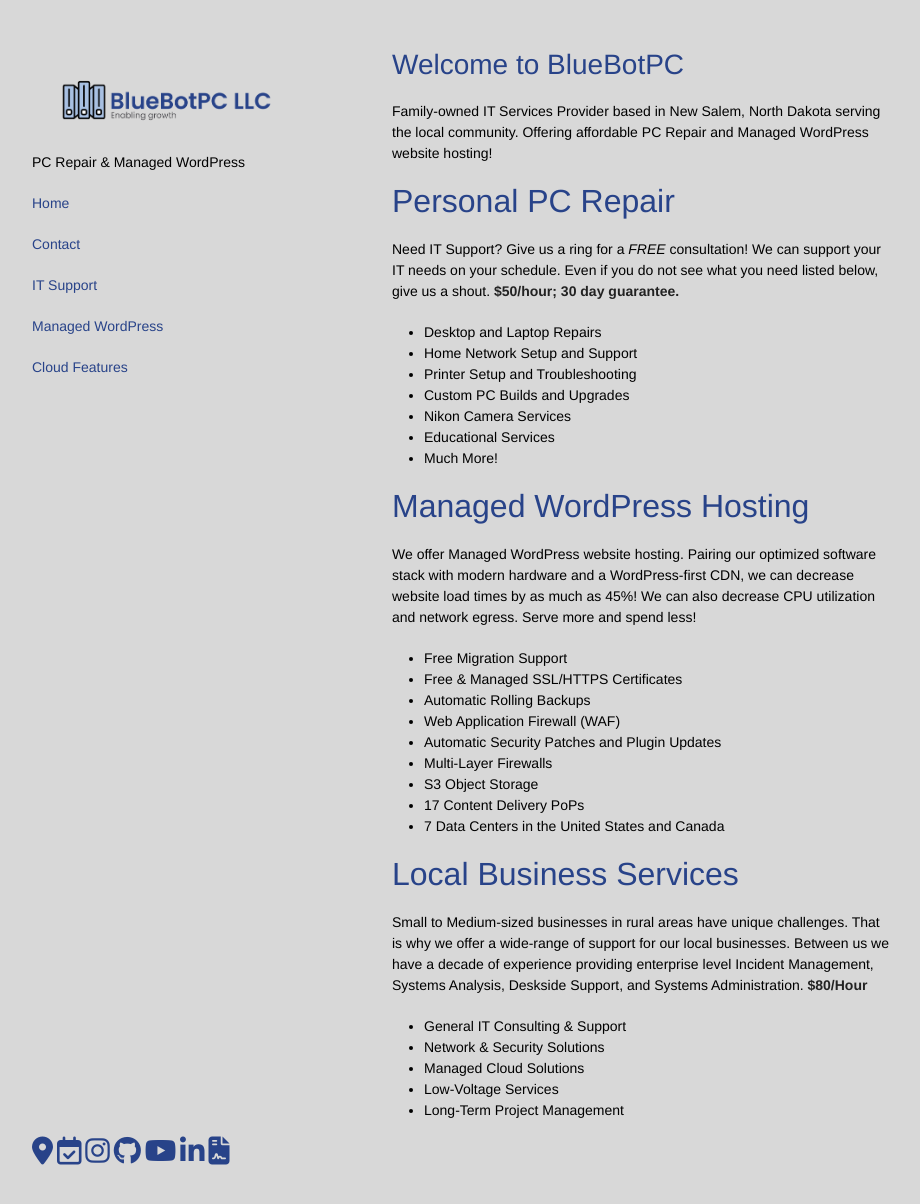
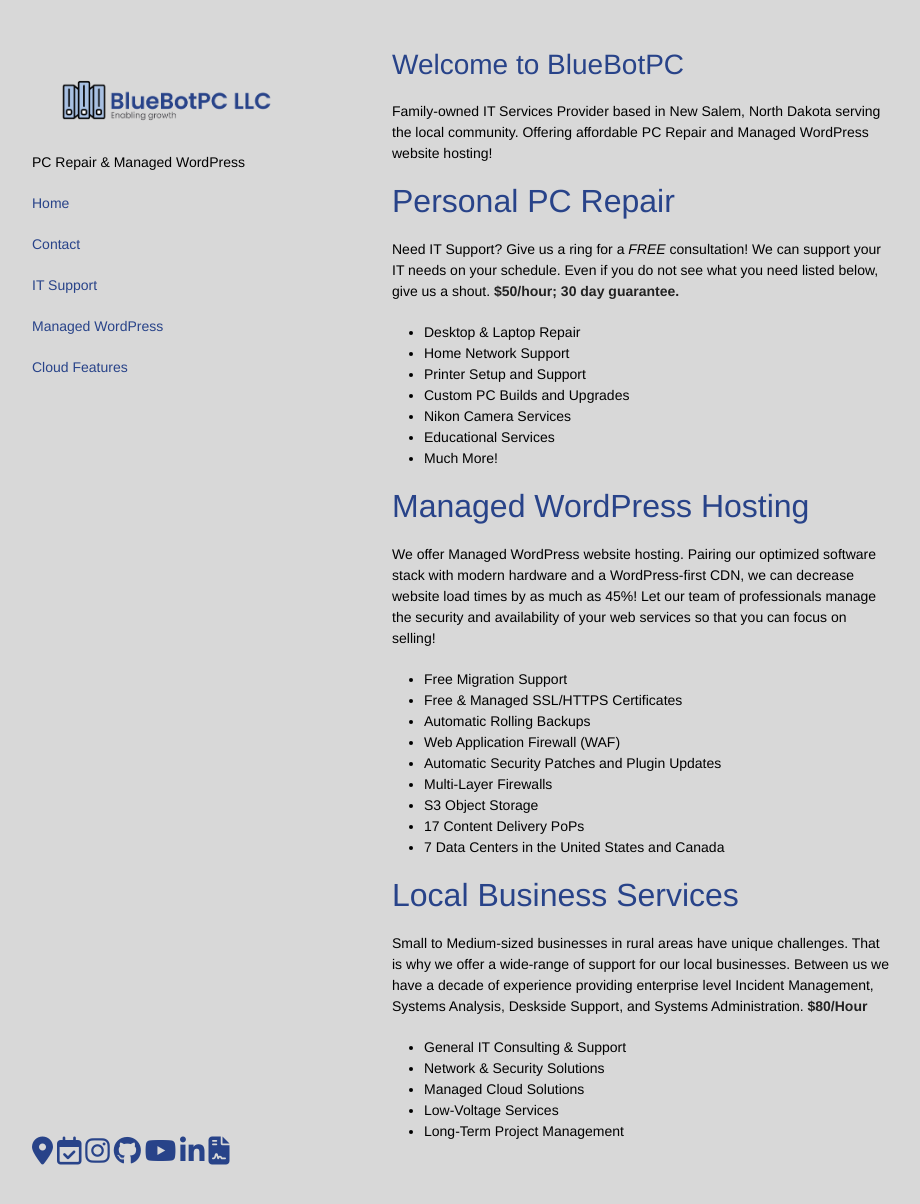
Before and after one commit to GoobyFRS/bluebotpc-web, a Jekyll site: the page built from index.md, in a window 1280 px wide and 1212 px high. Shown: the top 1204 px of the window, without its empty margins (178-1098 px from the left). Built offline with Jekyll 4.4.1, drawn with Linux system fonts in a browser that asks for light colours; nearby versions of some CDN libraries; our own code applies the rules of GitHub Pages for plain Markdown files.

```diff
--- a/index.md
+++ b/index.md
@@ -6,9 +6,9 @@ Family-owned IT Services Provider based in New Salem, North Dakota serving the l
 
 Need IT Support? Give us a ring for a _FREE_ consultation! We can support your IT needs on your schedule. Even if you do not see what you need listed below, give us a shout. **$50/hour; 30 day guarantee.**
 
-- Desktop and Laptop Repairs
-- Home Network Setup and Support
-- Printer Setup and Troubleshooting
+- Desktop & Laptop Repair
+- Home Network Support
+- Printer Setup and Support
 - Custom PC Builds and Upgrades
 - Nikon Camera Services
 - Educational Services
@@ -16,7 +16,7 @@ Need IT Support? Give us a ring for a _FREE_ consultation! We can support your I
 
 ## [Managed WordPress Hosting](https://www.bluebotpc.com/pages/wordpress)
 
-We offer Managed WordPress website hosting. Pairing our optimized software stack with modern hardware and a WordPress-first CDN, we can decrease website load times by as much as 45%! We can also decrease CPU utilization and network egress. Serve more and spend less!
+We offer Managed WordPress website hosting. Pairing our optimized software stack with modern hardware and a WordPress-first CDN, we can decrease website load times by as much as 45%! Let our team of professionals manage the security and availability of your web services so that you can focus on selling!
 
 - Free Migration Support
 - Free & Managed SSL/HTTPS Certificates
```
Also changed, not shown: pages/features.md (+2 -2 lines), pages/kb/test.md (added, +25 -0 lines), assets/img/business_services_banner.png (added), assets/img/logo_color_webp.webp (deleted), assets/img/managed_wordpress.png (added), assets/img/pc_repair.png (added), assets/img/wordpress.svg (added).
